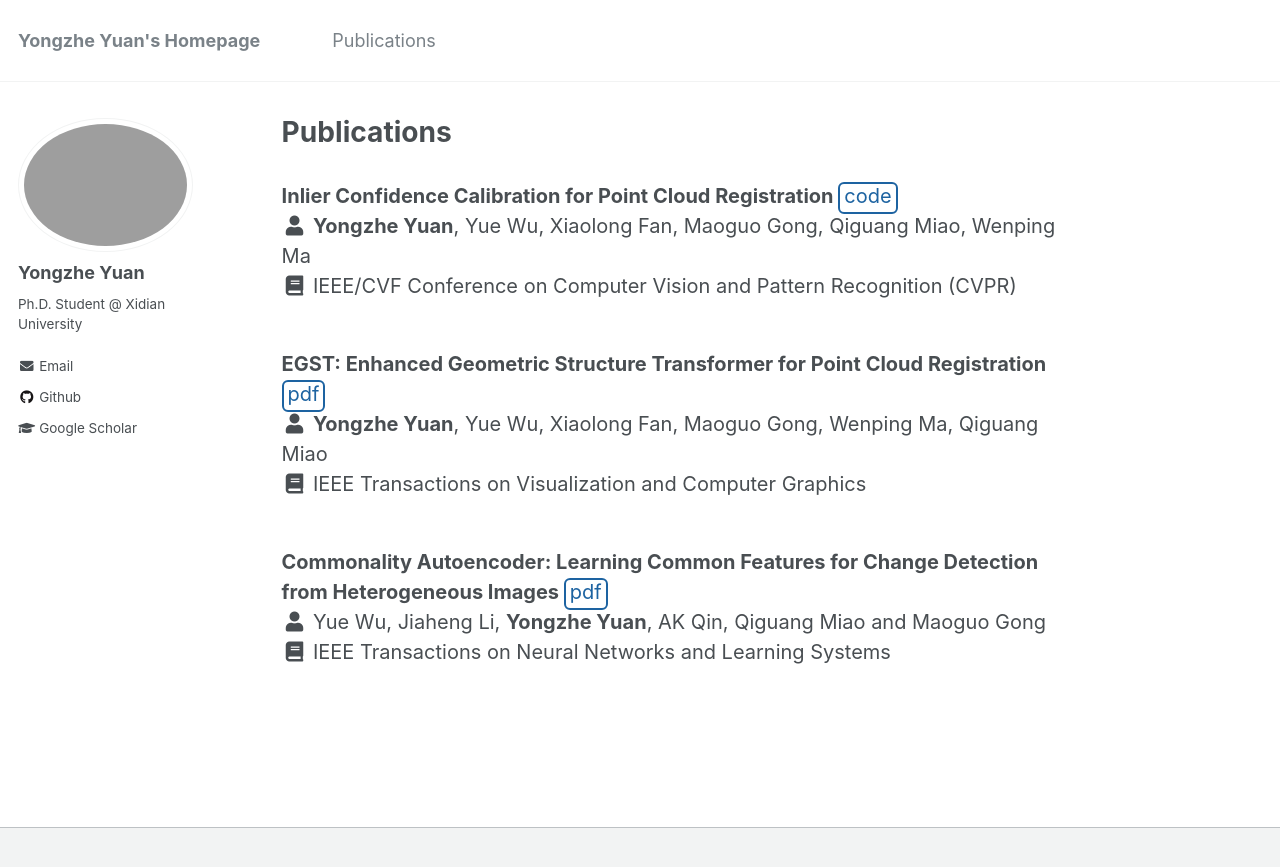
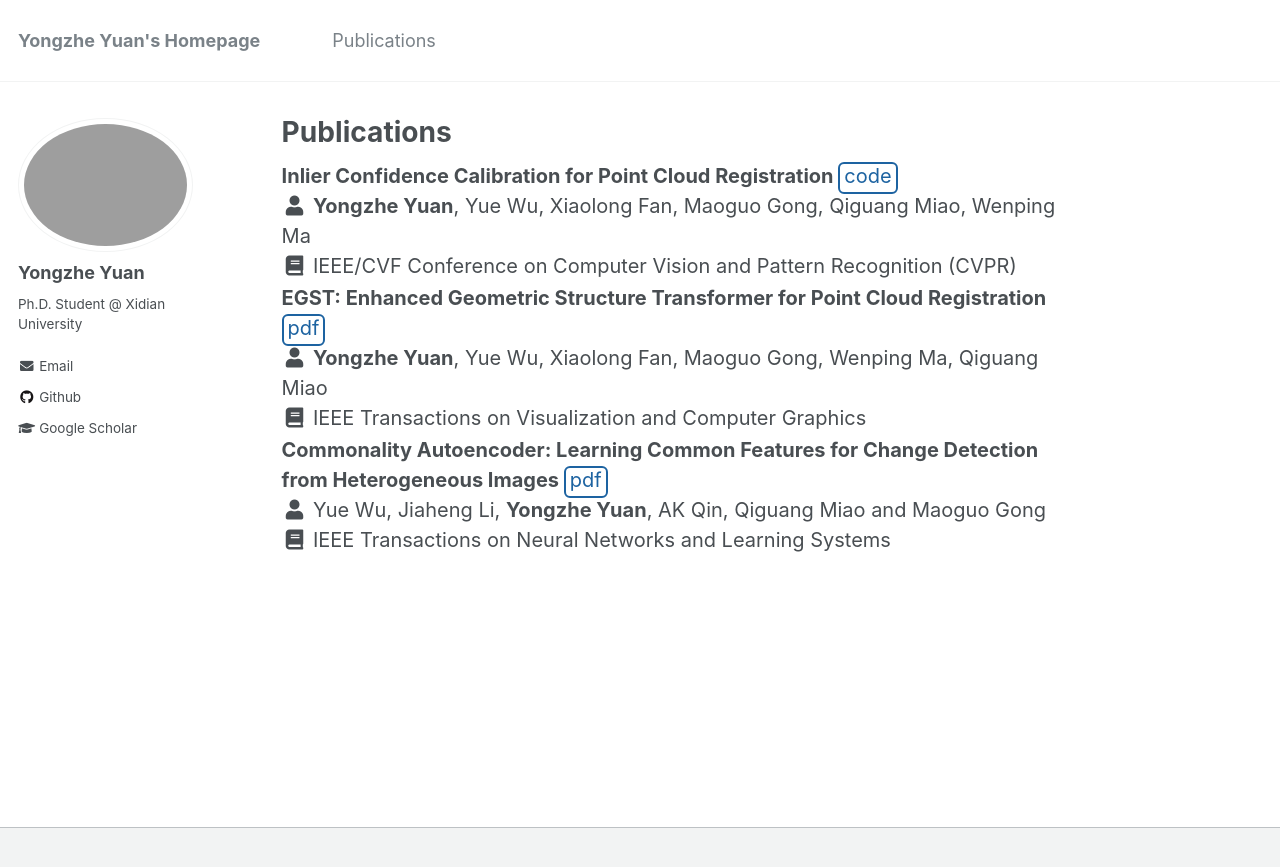
Before and after one commit to YYZMARS/YYZMARS.github.io, a Jekyll site: the page built from _pages/publications.md, in a window 1280 px wide. Shown: the top 867 px of the page. Built offline with Jekyll 4.4.1, drawn with Linux system fonts in a browser that asks for light colours.

Commit message:
Update publications.css

```diff
--- a/assets/css/publications.css
+++ b/assets/css/publications.css
@@ -15,6 +15,11 @@
   display: table;
   clear: both;
 }
+.archive__item-entry .archive__item{
+    margin-top: 1px;
+    margin-bottom: 1px;
+}
+
 .archive__item-entry .archive__item a {
 color: #1d63a1;
 text-decoration: none;
@@ -38,8 +43,3 @@ text-decoration: none;
   -ms-transition: all 1s ease;
   transition: all 1s ease;
 }
-
-.archive__item-entry .archive__item{
-    padding-top: 1px;
-    padding-bottom: 1px;
-}
```
